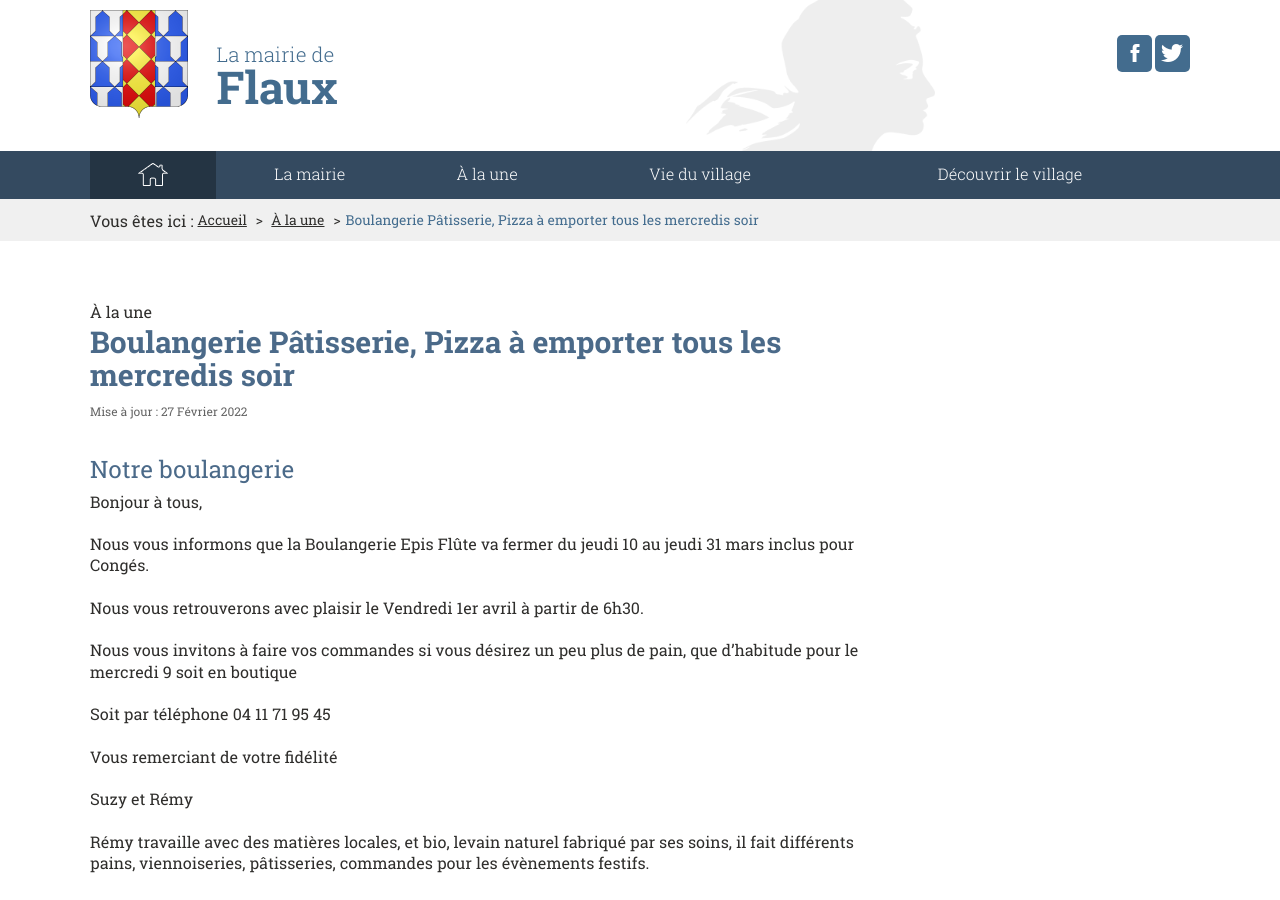
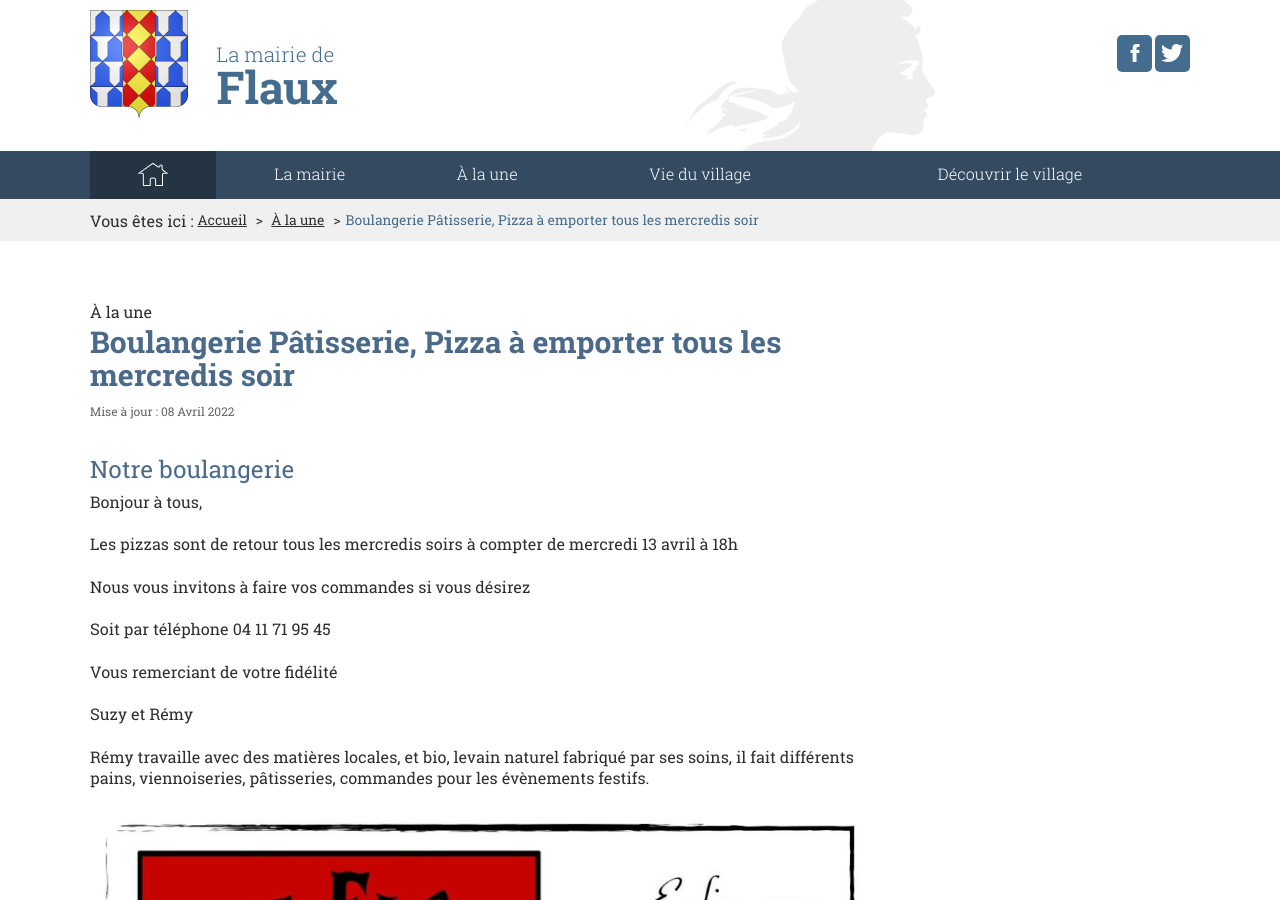
Before and after one commit to Flaux-Village/flaux-village.github.io, a Jekyll site: the page built from _actualites/boulangerie.md, in a window 1280 px wide and 900 px high. Built offline with Jekyll 4.4.1, drawn with Linux system fonts in a browser that asks for light colours; some of the changed text lies outside the part shown.

Commit message:
Update boulangerie.md

```diff
--- a/_actualites/boulangerie.md
+++ b/_actualites/boulangerie.md
@@ -6,8 +6,8 @@ keywords: mairie, commune, flaux, gard, actualités
 titre_page: Boulangerie Pâtisserie, Pizza à emporter tous les mercredis soir
 section: À la une
 addresse_section: /actualites.html
-date_texte: 27 Février 2022
-date: 2022-02-27
+date_texte: 08 Avril 2022
+date: 2022-04-08
 
 introduction:
 ---
@@ -16,11 +16,9 @@ introduction:
 
 Bonjour à tous,<br>
 
-Nous vous informons que la Boulangerie Epis Flûte va fermer du jeudi 10 au jeudi 31 mars inclus pour Congés.<br>
+Les pizzas sont de retour tous les mercredis soirs à compter de mercredi 13 avril à 18h<br>
 
-Nous vous retrouverons avec plaisir le Vendredi 1er avril à partir de 6h30.<br>
-
-Nous vous invitons à faire vos commandes si vous désirez un peu plus de pain, que d’habitude pour le mercredi 9 soit en boutique<br>
+Nous vous invitons à faire vos commandes si vous désirez<br>
 
 Soit par téléphone 04 11 71 95 45<br>
 
```
